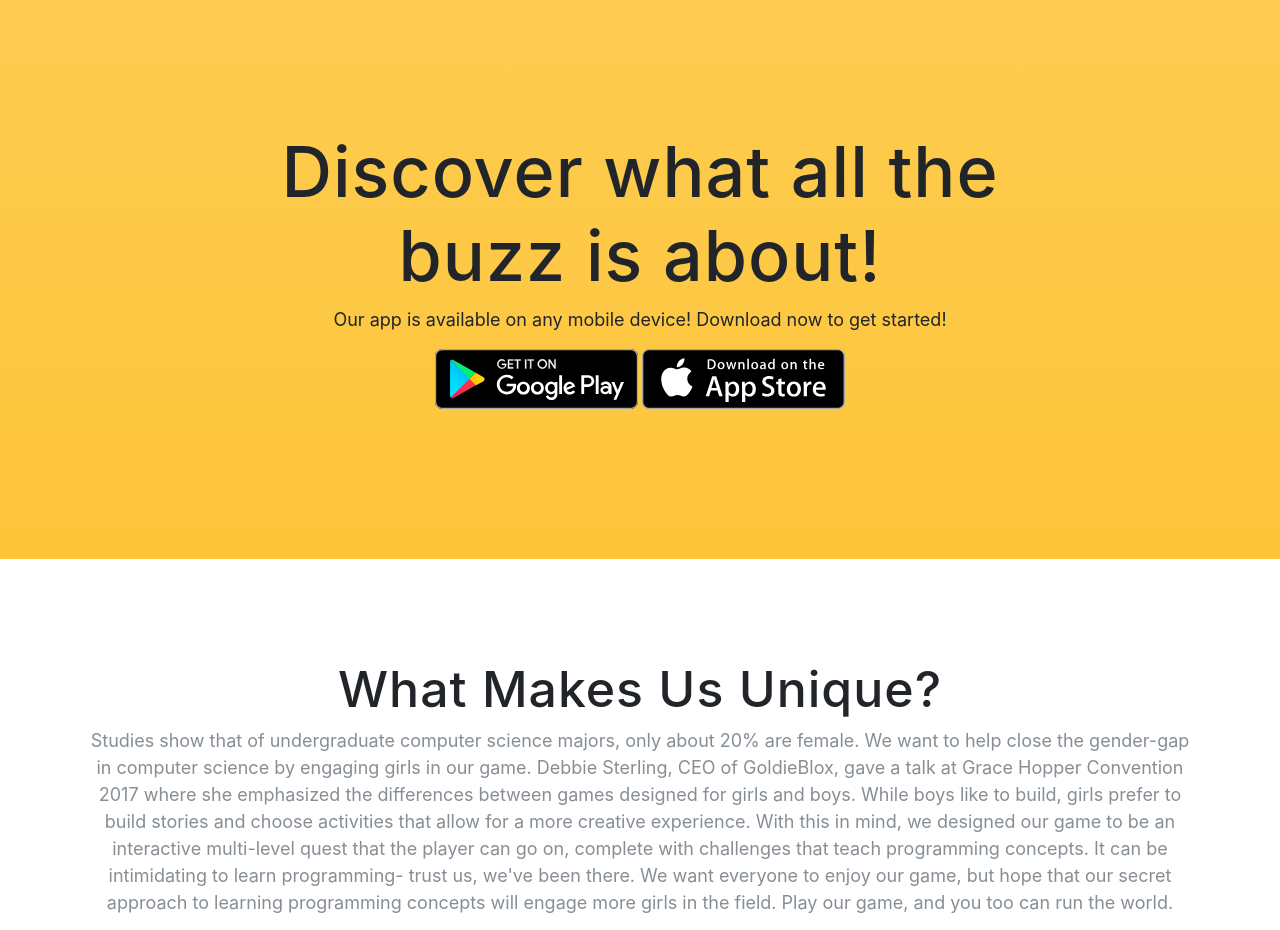
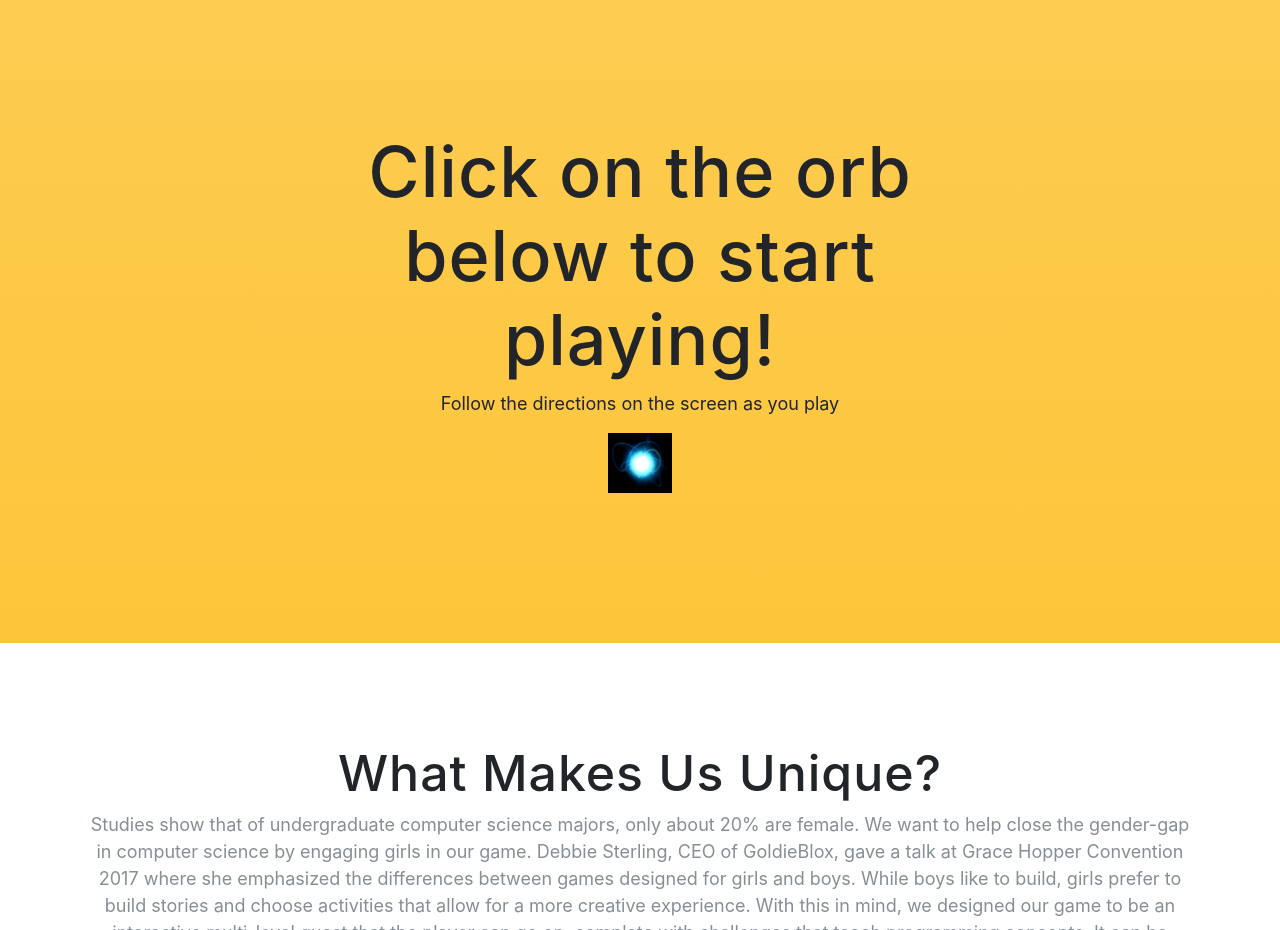
Before and after one commit to SummerSmith/girls-space, a website with bundled scripts: page startbootstrap-new-age-gh-pages/index.html in a window 1280 px wide. Shown: the part 820-1750 px from the top of the page. Built offline with nearby package versions, Linux system fonts and the light colour scheme; a web font is replaced by a local one.

Commit message:
linking the game

```diff
--- a/startbootstrap-new-age-gh-pages/index.html
+++ b/startbootstrap-new-age-gh-pages/index.html
@@ -95,15 +95,15 @@
       <div class="container">
         <div class="row">
           <div class="col-md-8 mx-auto">
-            <h2 class="section-heading">Discover what all the buzz is about!</h2>
-            <p>Our app is available on any mobile device! Download now to get started!</p>
+            <h2 class="section-heading">Click on the orb below to start playing!</h2>
+            <p>Follow the directions on the screen as you play</p>
             <div class="badges">
-              <a class="badge-link" href="#"><img src="img/google-play-badge.svg" alt=""></a>
-              <a class="badge-link" href="#"><img src="img/app-store-badge.svg" alt=""></a>
+              <a class="badge-link" href="http://girls-space.s3-website-us-east-1.amazonaws.com/level.html"><img src="img/orb.png" alt=""></a>
             </div>
           </div>
         </div>
       </div>
+
     </section>
 
     <section class="features" id="features">
```
Also changed, not shown: startbootstrap-new-age-gh-pages/img/orb.png (added), 3 other files.
